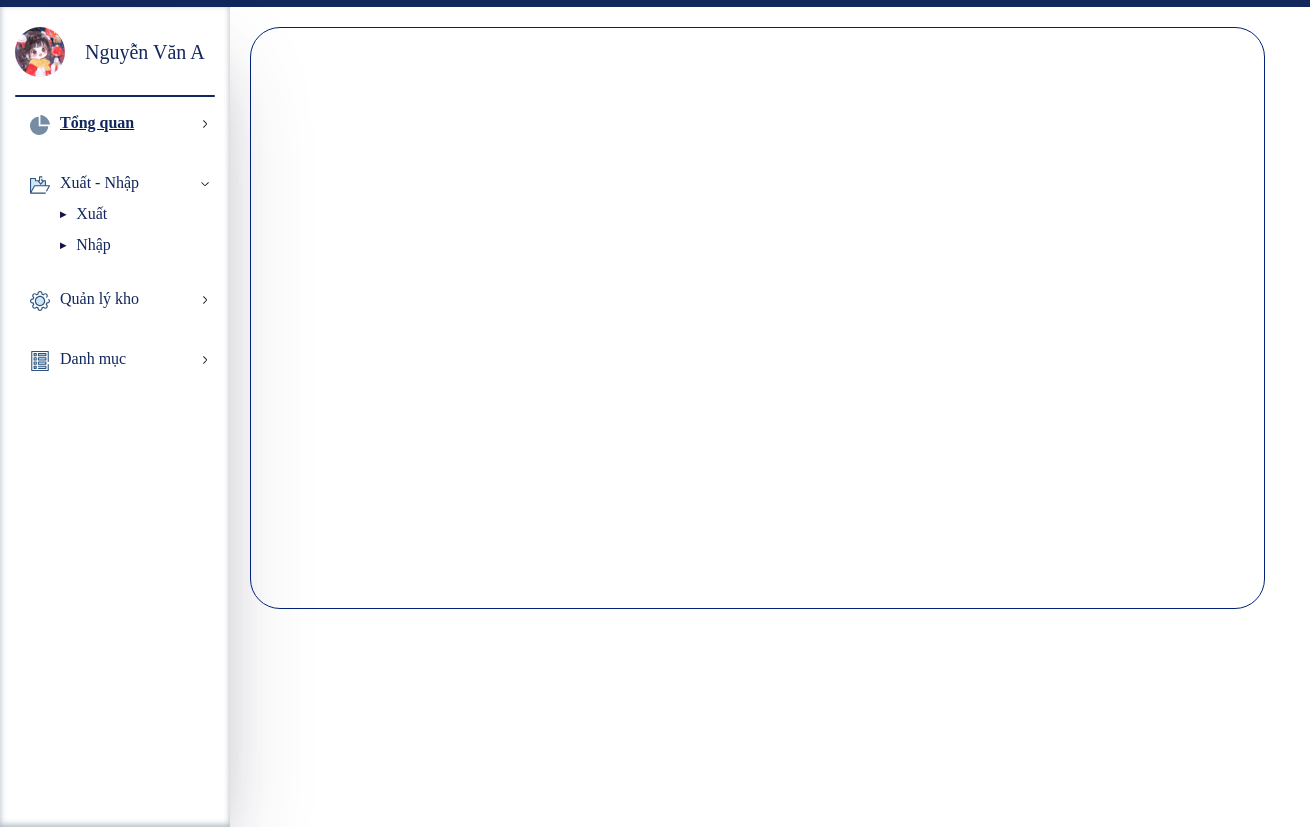
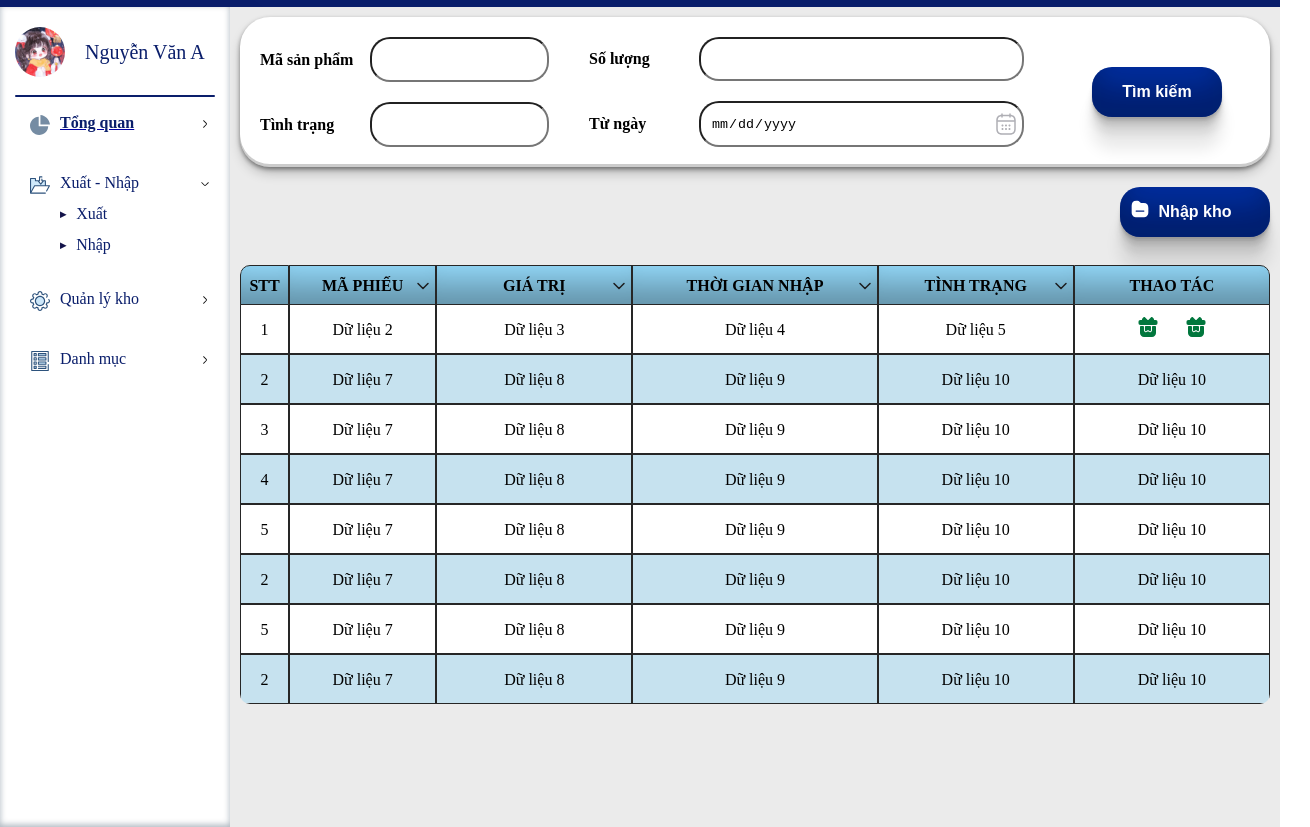
Before and after one commit to trucLinh2104/QLTL, a plain HTML site: page list-import-page.html in a window 1280 px wide. Shown: the part 69-896 px from the top of the page, 1310 px wide, since content can reach past the window. Drawn offline with Linux system fonts and the light colour scheme.

Commit message:
create import-page

```diff
--- a/asset/css/import-list.css
+++ b/asset/css/import-list.css
@@ -0,0 +1,178 @@
+.main-content-query {
+    width: 100%;
+    height: 100%;
+    background-color: #ebebeb;
+    gap:20px;
+    flex-direction: column;
+    padding: 10px;
+    display: flex;
+    flex-wrap: wrap;
+
+    overflow: hidden;
+    overflow-y: auto;
+    position: relative;
+
+}
+
+.search-area {
+    display: flex;
+    width: 100%;
+    height: 150px;
+    background-color: white;
+    border-radius: 30px;
+    box-shadow: rgba(0, 0, 0, 0.4) 0px 2px 4px, rgba(0, 0, 0, 0.3) 0px 7px 13px -3px, rgba(0, 0, 0, 0.2) 0px -3px 0px inset;
+}
+
+.col:first-child {
+    flex-basis: 30%;
+    min-width: 30%;
+    max-width: 30%;
+}
+.col:last-child {
+    flex-basis: 20%;
+    flex-shrink: 0;
+    flex-grow: 0;
+}
+
+
+.col {
+    width: 100%;
+    display: flex;
+    flex-wrap: wrap;
+    padding: 10px;
+
+}
+
+
+
+.row {
+    width: 100%;
+    display: flex;
+    flex-wrap: nowrap;
+    padding: 10px;
+    gap:10px;
+    align-items: center;
+    justify-content: center;
+}
+
+.row p {
+    flex-basis: 100px;
+    flex-shrink: 0;
+    flex-grow: 0;
+}
+
+.row  input, .row > .date-container {
+
+    flex: 1; /* chiếm phần còn lại */
+    min-width: 45%;
+    height: 100%;
+    box-sizing: border-box; /* đảm bảo padding không làm vỡ layout */
+    border-radius: 20px;
+
+}
+input[type="date"]{
+    width: 100%;
+}
+button{
+    border-radius: 20px !important;
+    display: inline-block;
+    height: 50px;
+    border-radius: 24.5px;
+    font-size: 16px;
+    font-weight: bold;
+    background: #0032af;
+    color: #fff;
+    border: none;
+    box-shadow: rgba(0, 0, 0, 0.17) 0px -23px 25px 0px inset, rgba(0, 0, 0, 0.15) 0px -36px 30px 0px inset, rgba(0, 0, 0, 0.1) 0px -79px 40px 0px inset, rgba(0, 0, 0, 0.06) 0px 2px 1px, rgba(0, 0, 0, 0.09) 0px 4px 2px, rgba(0, 0, 0, 0.09) 0px 8px 4px, rgba(0, 0, 0, 0.09) 0px 16px 8px, rgba(0, 0, 0, 0.09) 0px 32px 16px;
+}
+.button{
+    min-width: 70%;
+    max-width: 80%;
+}
+
+.title{
+    font-weight: bold;
+    font-size: 16px;
+}
+.button-import{
+    width: 100%;
+    height: 46.5px;
+    text-align: right;
+
+}
+.button-import > button{
+    width: 150px;
+    position: relative;
+}
+.button-import > button >img{
+    width: 20px;
+    height: 20px;
+    position: absolute;
+    z-index: 1;
+    left: 10px;
+    top: 12px;
+}
+
+.grid-container{
+    width: 100%;
+    height: 55%;
+    display: grid;
+    grid-template-columns: 0.25fr 0.75fr  1fr 1.25fr 1fr 1fr;    grid-template-rows: 40px;                /* Dòng đầu cao 30px */
+    grid-auto-rows: 50px;
+    margin:10px 0;
+    border-radius: 10px;
+    overflow-y: auto; /* Hiển thị thanh cuộn nếu cần */
+}
+.grid-header {
+    font-weight: bold;
+    background-color: #97deff;;
+    color: black;
+    font-size: 16px;
+    line-height: 40px;
+    text-align: center;
+    border: 1px solid #262626;
+    text-transform: uppercase;
+    position: sticky;
+    top:1px; /* Cố định ở trên cùng */
+    z-index: 10; /* Đảm bảo header luôn nằm trên các phần tử khác */
+    box-shadow: rgba(0, 0, 0, 0.35) 0px -50px 36px -28px inset;
+}
+.grid-header >img {
+    position: absolute;
+    top: 10px;
+    right: 2px;
+}
+.grid-item {
+    border: 1px solid #262626;
+    text-align: center;
+    line-height: 50px;
+    background-color: white;
+}
+.grid-item >img{
+    padding: 10px;
+}
+/* Bo góc */
+.grid-header:first-child {
+    border-top-left-radius: 10px;
+}
+
+.grid-header:nth-child(6) {
+    border-top-right-radius: 10px;
+}
+
+.grid-item:nth-last-child(6){
+    border-bottom-left-radius: 10px;
+}
+
+.grid-item:last-child {
+    border-bottom-right-radius: 10px;
+}
+
+.grid-item:nth-child(12n+1),
+.grid-item:nth-child(12n+2),
+.grid-item:nth-child(12n+3),
+.grid-item:nth-child(12n+4),
+.grid-item:nth-child(12n+5),
+.grid-item:nth-child(12n+6) {
+    background-color: #c6e2ef;
+}
--- a/asset/css/main.css
+++ b/asset/css/main.css
@@ -1,5 +1,5 @@
 :root{
-    --primary: rgb(18, 39, 92);
+    --primary: rgb(10, 30, 107);
     --secondary: #171100;
     --tertiary: #adaba6;
     --four: #FFB900;
@@ -13,7 +13,6 @@ html{
 
 #header{
     height: var(--heigh-header);
-    width: 100%;
     background-color: var(--primary);
     display: flex;
     align-items: center;
@@ -68,6 +67,9 @@ main{
     flex-wrap: wrap;
     justify-content: center;
 }
+
+
+
 .main-nav a{
     text-decoration: none;
     color: var(--primary)
@@ -176,7 +178,7 @@ li.item1 {
 
 .main-content{
     width:100%;
-    max-height:560px;
+    height: 85%;
     border: var(--color-primary) 1px solid;
     padding:10px;
     display:flex;
@@ -188,3 +190,16 @@ li.item1 {
     border-radius: 30px;
 
 }
+input{
+    padding:10px;
+}
+
+input[type="date"]::-webkit-calendar-picker-indicator {
+    display: none;
+}
+input[type="date"] {
+    background-image: url("/asset/icons/calendar.svg");
+    background-repeat: no-repeat;
+    background-position: right 4px center; /* Di chuyển icon sang phải 4px */
+
+}
--- a/asset/css/overview.css
+++ b/asset/css/overview.css
@@ -21,6 +21,7 @@
     display: flex;
     padding: 10px 50px;
     justify-content:space-between;
+    align-items: center;
 }
 .box-item.item-1 {
     flex: 1;
@@ -36,6 +37,7 @@
     box-shadow: rgba(0, 0, 0, 0.24) 0px 3px 8px;
     position:absolute;
     right:0px;
+    top:-25px;
 
 
 }
--- a/index.html
+++ b/index.html
@@ -6,6 +6,7 @@
     <link rel="stylesheet" href="./asset/css/reset.css">
     <link rel="stylesheet" href="./asset/css/stylesheet.css">
     <link rel="stylesheet" href="./asset/font/styleSheet.css">
+    <script src="https://cdn.jsdelivr.net/npm/@tailwindcss/browser@4"></script>
     <meta name="description" content="">
 </head>
 <body>
--- a/list-import-page.html
+++ b/list-import-page.html
@@ -3,25 +3,38 @@
 <head>
   <meta charset="UTF-8">
   <title>Title</title>
-    <link rel="stylesheet" href="./asset/css/reset.css">
-    <link rel="stylesheet" href="./asset/css/main.css">
-
+  <link rel="stylesheet"
+        href="./asset/css/reset.css"
+  >
+  <link rel="stylesheet"
+        href="./asset/css/main.css"
+  >
+  <link rel="stylesheet"
+        href="./asset/css/import-list.css"
+  >
 
 
 </head>
 <body>
 <header>
-    <div id='header'>
-        <div class='logo'>
-            <img class ='transparent-effect' src="./asset/image/logo.png" alt="">
+  <div id="header">
+    <div class="logo">
+      <img class="transparent-effect"
+           src="./asset/image/logo.png"
+           alt=""
+      >
       <span>Công ty ABC</span>
     </div>
-        <div class='action-btn'>
+    <div class="action-btn">
       <div class="notify-btn">
-                <img src="./asset/icons/icons8-bell-50.png" alt="">
+        <img src="./asset/icons/icons8-bell-50.png"
+             alt=""
+        >
       </div>
       <div class="logout-btn">
-                <img src="./asset/icons/icons8-logout-50.png" alt="">
+        <img src="./asset/icons/icons8-logout-50.png"
+             alt=""
+        >
       </div>
     </div>
   </div>
@@ -31,36 +44,61 @@
 
   <div class="main-nav">
     <div class="avatar">
-            <img src="./asset/image/avatar.jpg" alt="">
+      <img src="./asset/image/avatar.jpg"
+           alt=""
+      >
       <span>Nguyễn Văn A</span>
     </div>
     <hr>
     <ul class="list-option">
       <li class="item1">
-                <img src="./asset/icons/chart-pie-svgrepo-com.svg" alt="">
-                <a class="main-item" href="./overview-page.html">Tổng quan</a>
-                <img src="./asset/icons/arrow.svg" alt="">
+        <img src="./asset/icons/chart-pie-svgrepo-com.svg"
+             alt=""
+        >
+        <a class="main-item"
+           href="./overview-page.html"
+        >Tổng quan</a>
+        <img src="./asset/icons/arrow.svg"
+             alt=""
+        >
       </li>
       <li class="item2 mul-option">
-                <img src="./asset/icons/folder.svg" alt="">
+        <img src="./asset/icons/folder.svg"
+             alt=""
+        >
         <div class="option">
-                    <a class="main-item" href="./list-import-page.html">Xuất - Nhập</a>
+          <a class="main-item"
+             href="./list-import-page.html"
+          >Xuất - Nhập</a>
           <ul class="sub-item">
             <li class="sub-item1"><a href="./list-import-page.html">Xuất</a></li>
             <li class="sub-item2"><a href="./list-export-page.html">Nhập</a></li>
           </ul>
         </div>
-                <img class="sub-multi_option" src="./asset/icons/arrow.svg" alt="">
+        <img class="sub-multi_option"
+             src="./asset/icons/arrow.svg"
+             alt=""
+        >
       </li>
       <li class="item3">
-                <img src="./asset/icons/setting.svg" alt="">
-                <a class="main-item" href="./manage.html"> Quản lý kho</a>
-                <img src="./asset/icons/arrow.svg" alt="">
+        <img src="./asset/icons/setting.svg"
+             alt=""
+        >
+        <a class="main-item"
+           href="./manage.html"
+        > Quản lý kho</a>
+        <img src="./asset/icons/arrow.svg"
+             alt=""
+        >
       </li>
       <li class="item4 mul-option">
-                <img src="./asset/icons/list-menu.svg" alt="">
+        <img src="./asset/icons/list-menu.svg"
+             alt=""
+        >
         <div class="option">
-                    <a class="main-item" href="./product-list.html">Danh mục</a>
+          <a class="main-item"
+             href="./product-list.html"
+          >Danh mục</a>
           <ul class="sub-item">
             <li class="sub-item1">
               <a href="./product-list.html">Sản phẩm</a>
@@ -71,19 +109,169 @@
           </ul>
         </div>
 
-                <img class="sub-multi_option" src="./asset/icons/arrow.svg" alt="">
+        <img class="sub-multi_option"
+             src="./asset/icons/arrow.svg"
+             alt=""
+        >
       </li>
 
     </ul>
   </div>
 
-    <div class="main-content">
+  <div class="main-content-query">
+    <div class="search-area">
+      <div class="col">
+        <div class="row">
+          <p class="title">Mã sản phẩm</p>
+          <input type="text">
+        </div>
 
-        <div class="content">
+        <div class="row">
+          <p class="title">Tình trạng</p>
+          <input type="text">
+        </div>
+
+      </div>
+      <div class="col">
+        <div class="row">
+          <p class="title">Số lượng</p>
+          <input type="text">
+        </div>
+
+        <div class="row">
+          <p class="title">Từ ngày</p>
+          <input type="date"
+                 id="date"
+          >
+        </div>
+      </div>
+      <div class="col">
+        <div class="row">
+          <button class="button">Tìm kiếm</button>
+        </div>
+      </div>
+    </div>
+
+    <div class="button-import">
+
+      <button>
+        <img src="./asset/icons/folder-import.svg"
+             alt="Nhập kho"
+        >
+        Nhập kho
+      </button>
+    </div>
+
+    <div class="grid-container">
+      <div class="grid-header">STT</div>
+      <div class="grid-header">
+        Mã phiếu
+        <img class="arrow" src="asset/icons/arrow-down1.svg">
+      </div>
+      <div class="grid-header">
+        Giá trị
+        <img class="arrow" src="asset/icons/arrow-down1.svg">
+      </div>
+      <div class="grid-header">
+        Thời gian nhập
+        <img class="arrow" src="asset/icons/arrow-down1.svg">
+      </div>
+      <div class="grid-header">
+        Tình trạng
+        <img class="arrow" src="asset/icons/arrow-down1.svg">
+      </div>
+      <div class="grid-header">Thao tác</div>
+
+      <div class="grid-item">1</div>
+      <div class="grid-item">Dữ liệu 2</div>
+      <div class="grid-item">Dữ liệu 3</div>
+      <div class="grid-item">Dữ liệu 4</div>
+      <div class="grid-item">Dữ liệu 5</div>
+      <div class="grid-item">
+        <img src="asset/icons/gift.svg"
+             alt=""
+        >
+        <img src="asset/icons/gift.svg"
+             alt=""
+        >
+      </div>
+
+      <div class="grid-item">2</div>
+      <div class="grid-item">Dữ liệu 7</div>
+      <div class="grid-item">Dữ liệu 8</div>
+      <div class="grid-item">Dữ liệu 9</div>
+      <div class="grid-item">Dữ liệu 10</div>
+      <div class="grid-item">Dữ liệu 10</div>
+
+      <div class="grid-item">3</div>
+      <div class="grid-item">Dữ liệu 7</div>
+      <div class="grid-item">Dữ liệu 8</div>
+      <div class="grid-item">Dữ liệu 9</div>
+      <div class="grid-item">Dữ liệu 10</div>
+      <div class="grid-item">Dữ liệu 10</div>
+
+      <div class="grid-item">4</div>
+      <div class="grid-item">Dữ liệu 7</div>
+      <div class="grid-item">Dữ liệu 8</div>
+      <div class="grid-item">Dữ liệu 9</div>
+      <div class="grid-item">Dữ liệu 10</div>
+      <div class="grid-item">Dữ liệu 10</div>
+
+      <div class="grid-item">5</div>
+      <div class="grid-item">Dữ liệu 7</div>
+      <div class="grid-item">Dữ liệu 8</div>
+      <div class="grid-item">Dữ liệu 9</div>
+      <div class="grid-item">Dữ liệu 10</div>
+      <div class="grid-item">Dữ liệu 10</div>
+
+      <div class="grid-item">2</div>
+      <div class="grid-item">Dữ liệu 7</div>
+      <div class="grid-item">Dữ liệu 8</div>
+      <div class="grid-item">Dữ liệu 9</div>
+      <div class="grid-item">Dữ liệu 10</div>
+      <div class="grid-item">Dữ liệu 10</div>
+
+      <div class="grid-item">5</div>
+      <div class="grid-item">Dữ liệu 7</div>
+      <div class="grid-item">Dữ liệu 8</div>
+      <div class="grid-item">Dữ liệu 9</div>
+      <div class="grid-item">Dữ liệu 10</div>
+      <div class="grid-item">Dữ liệu 10</div>
+
+      <div class="grid-item">2</div>
+      <div class="grid-item">Dữ liệu 7</div>
+      <div class="grid-item">Dữ liệu 8</div>
+      <div class="grid-item">Dữ liệu 9</div>
+      <div class="grid-item">Dữ liệu 10</div>
+      <div class="grid-item">Dữ liệu 10</div>
+
+      <div class="grid-item">5</div>
+      <div class="grid-item">Dữ liệu 7</div>
+      <div class="grid-item">Dữ liệu 8</div>
+      <div class="grid-item">Dữ liệu 9</div>
+      <div class="grid-item">Dữ liệu 10</div>
+      <div class="grid-item">Dữ liệu 10</div>
+
+      <div class="grid-item">2</div>
+      <div class="grid-item">Dữ liệu 7</div>
+      <div class="grid-item">Dữ liệu 8</div>
+      <div class="grid-item">Dữ liệu 9</div>
+      <div class="grid-item">Dữ liệu 10</div>
+      <div class="grid-item">Dữ liệu 10</div>
+      <div class="grid-item">2</div>
+      <div class="grid-item">Dữ liệu 7</div>
+      <div class="grid-item">Dữ liệu 8</div>
+      <div class="grid-item">Dữ liệu 9</div>
+      <div class="grid-item">Dữ liệu 10</div>
+      <div class="grid-item">Dữ liệu 10</div>
+
+
 
     </div>
   </div>
+
 </main>
 <script src="./service/javascript/main.js"></script>
+<script src="./service/javascript/import-page.js"></script>
 </body>
 </html>
--- /dev/null
+++ b/service/javascript/import-page.js
@@ -0,0 +1,3 @@
+document.querySelector('input[type="date"]').addEventListener('click', function() {
+    this.showPicker();  // Mở trình chọn ngày
+});
```
Also changed, not shown: overview-page.html (+0 -2 lines), asset/icons/arrow-down1.svg (added), asset/icons/calendar.svg (added), asset/icons/folder-import.svg (added), asset/icons/gift.svg (added). Lines whose indentation alone changed are shown as unchanged.
